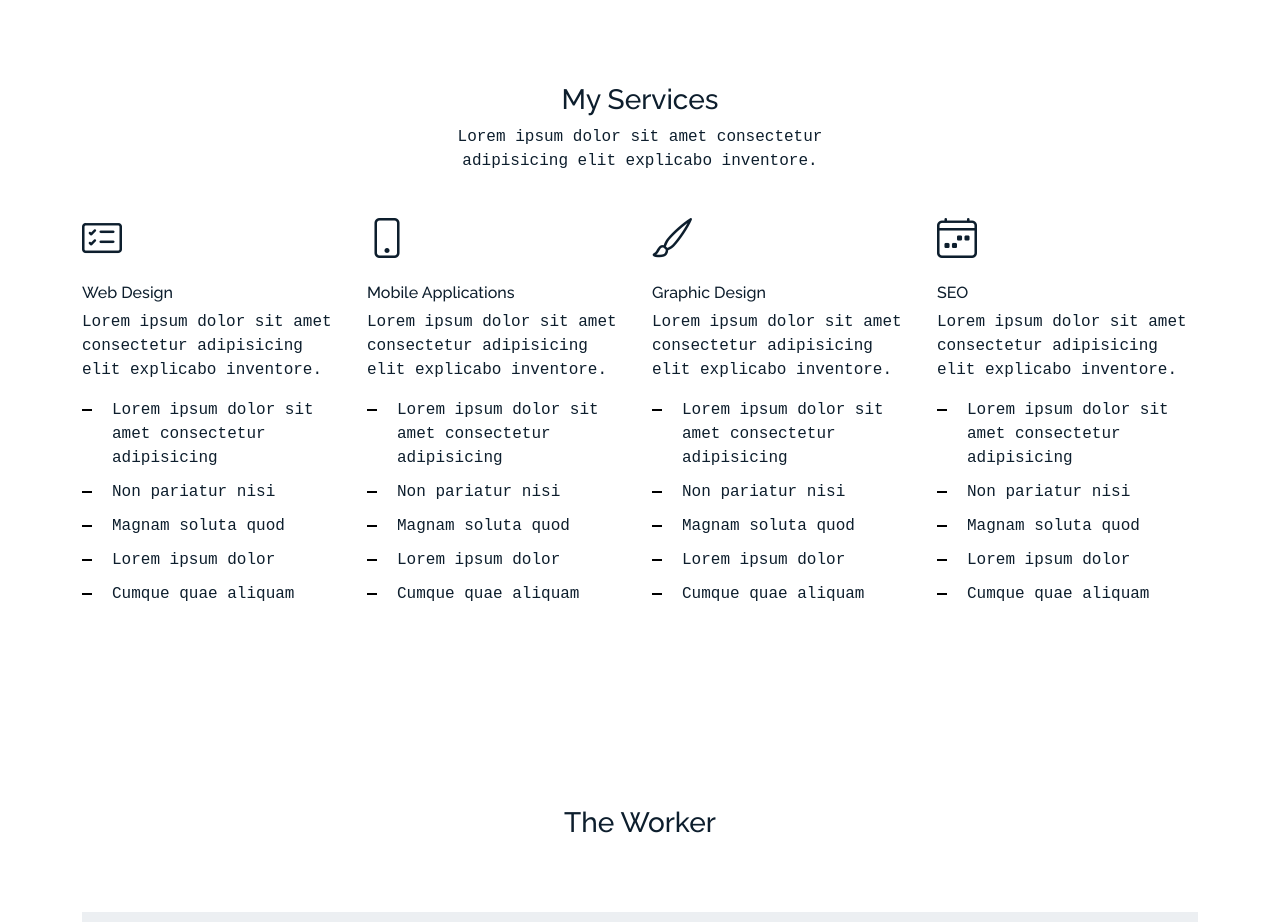
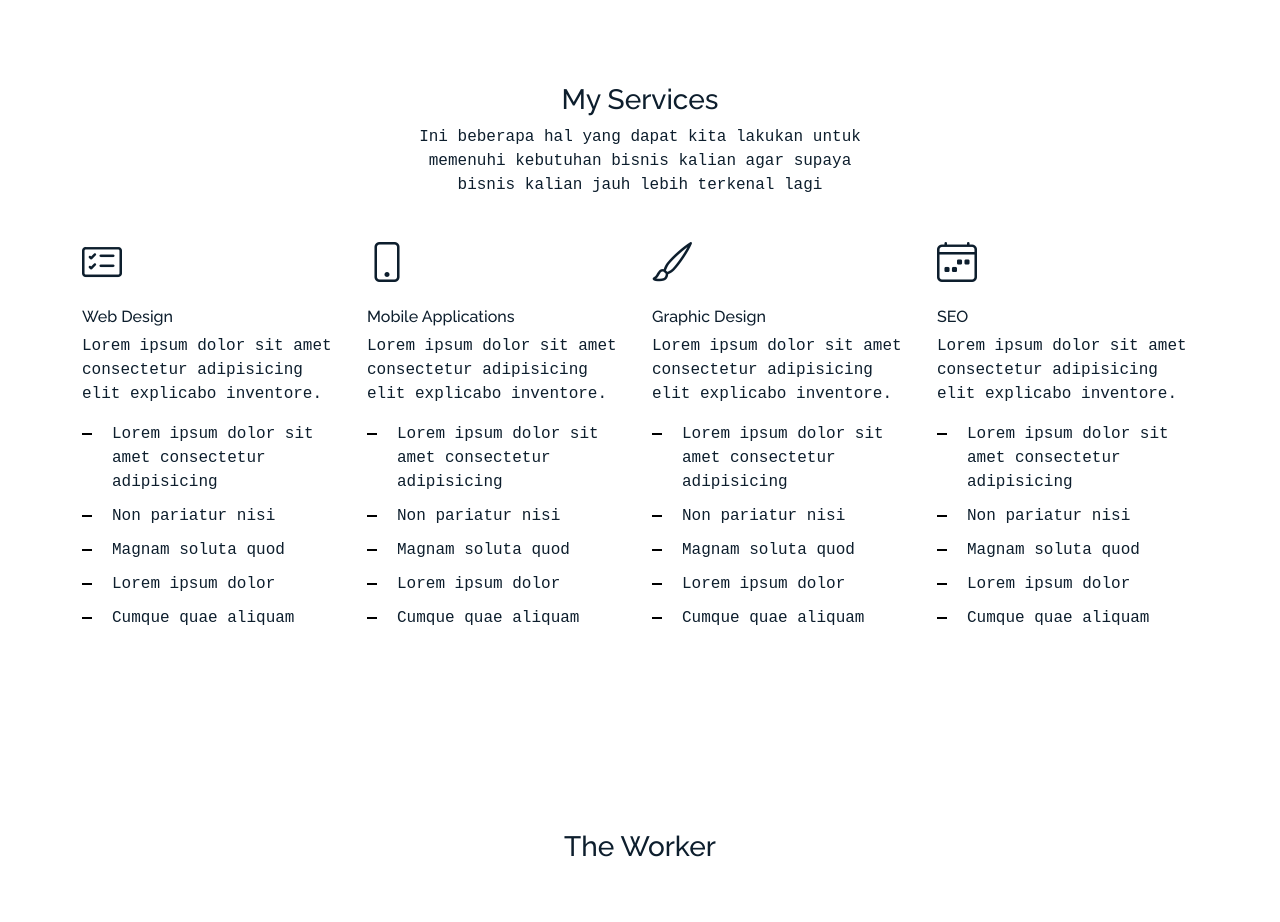
Before and after one commit to itsmebroarif/ARCA, a plain HTML site: page index.html in a window 1280 px wide. Shown: the part 1000-1922 px from the top of the page. Drawn offline with Linux system fonts and the light colour scheme; a web font is replaced by a local one.

Commit message:
Writting Content 1 (Bagian Service)

```diff
--- a/index.html
+++ b/index.html
@@ -174,8 +174,7 @@
             <div class="col-5">
               <h3 class="h3 heading">My Services</h3>
               <p>
-                Lorem ipsum dolor sit amet consectetur adipisicing elit
-                explicabo inventore.
+                Ini beberapa hal yang dapat kita lakukan untuk memenuhi kebutuhan bisnis kalian agar supaya bisnis kalian jauh lebih terkenal lagi
               </p>
             </div>
           </div>
```
